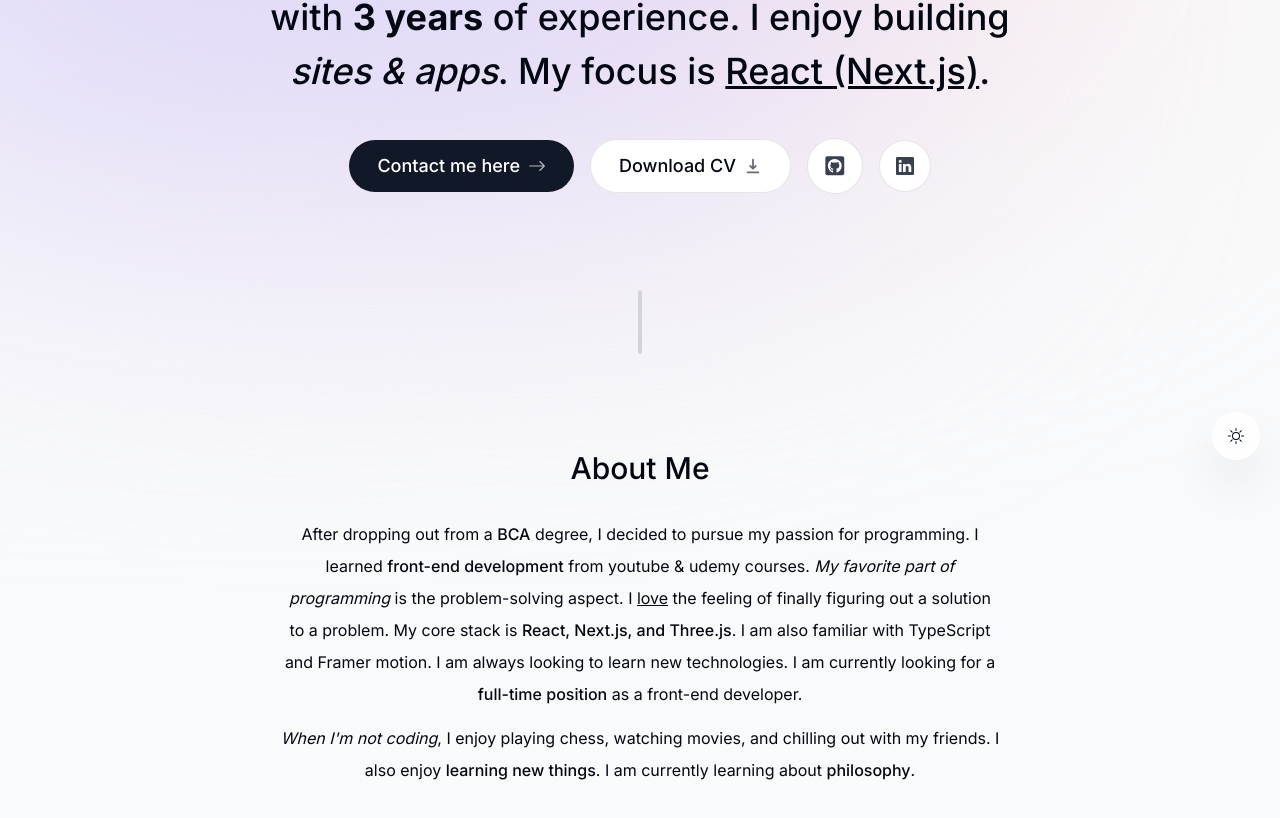
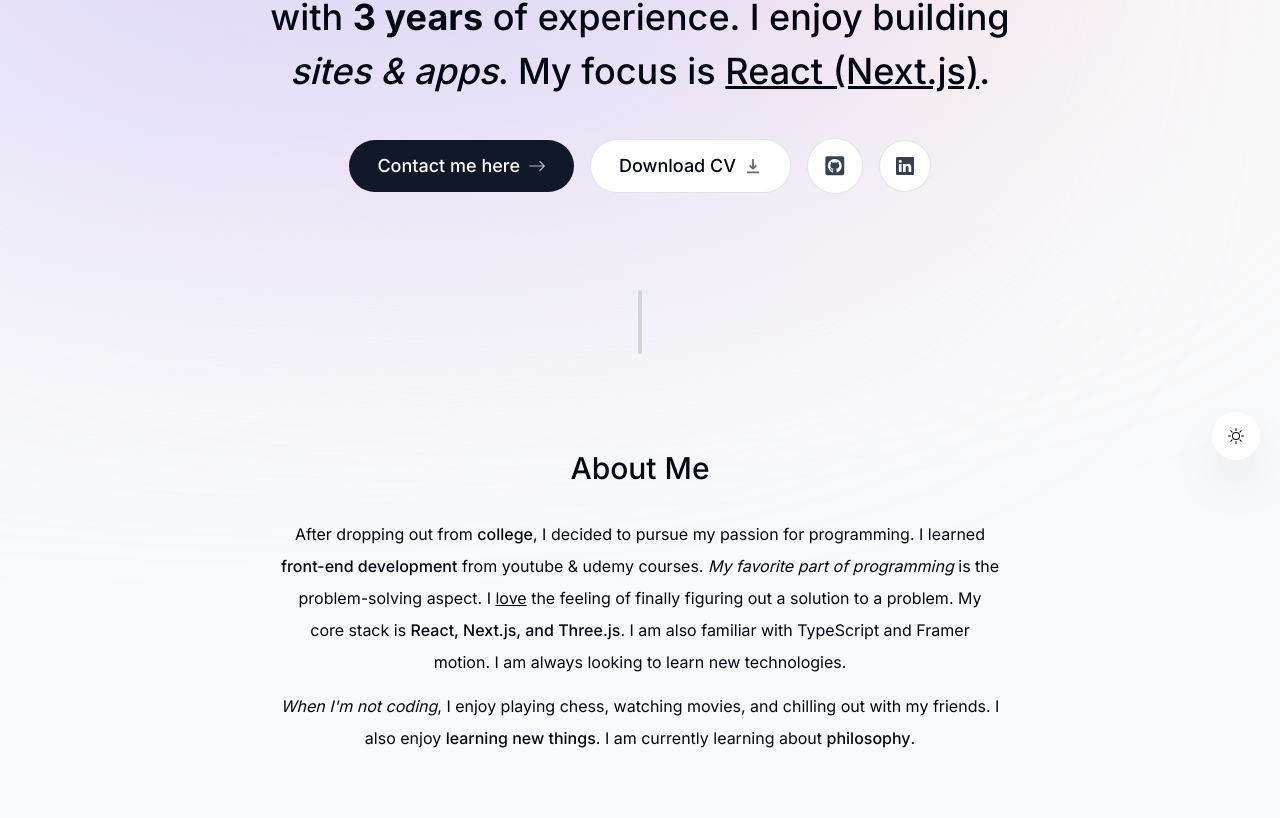
Before and after one commit to ankitgrin/Portfolio, a Next.js app: page / in a window 1280 px wide. Shown: the part 320-1138 px from the top of the page. Built offline with nearby package versions, Linux system fonts and the light colour scheme; no server answers.

Commit message:
change in about section

```diff
--- a/components/about.tsx
+++ b/components/about.tsx
@@ -19,8 +19,8 @@
     >
       <SectionHeading>About me</SectionHeading>
       <p className="mb-3">
-        After dropping out from a <span className="font-medium">BCA</span>{" "}
-        degree, I decided to pursue my passion for programming. I learned{" "}
+        After dropping out from <span className="font-medium">college</span>, I
+        decided to pursue my passion for programming. I learned{" "}
         <span className="font-medium">front-end development</span> from youtube
         & udemy courses.{" "}
         <span className="italic">My favorite part of programming</span> is the
@@ -28,9 +28,7 @@
         feeling of finally figuring out a solution to a problem. My core stack
         is <span className="font-medium">React, Next.js, and Three.js</span>. I
         am also familiar with TypeScript and Framer motion. I am always looking
-        to learn new technologies. I am currently looking for a{" "}
-        <span className="font-medium">full-time position</span> as a front-end
-        developer.
+        to learn new technologies.
       </p>
 
       <p>
```
